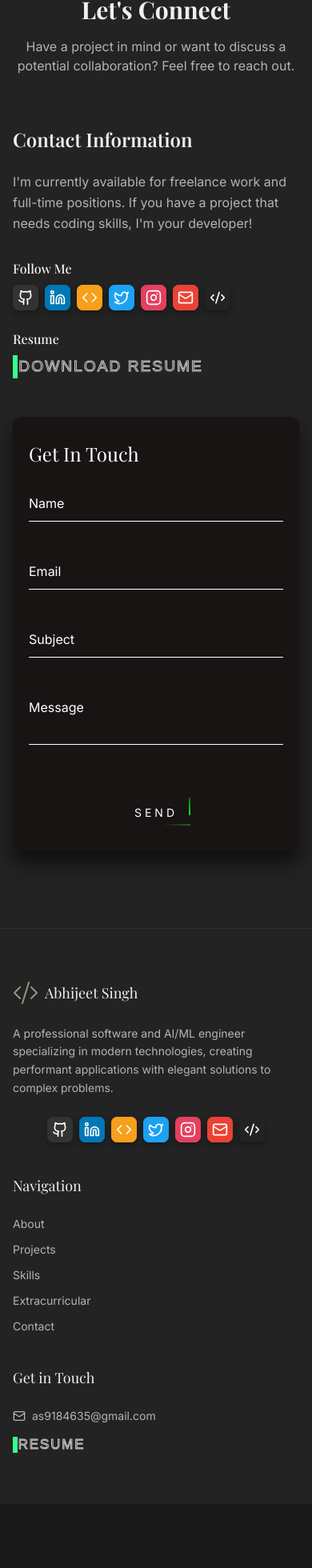
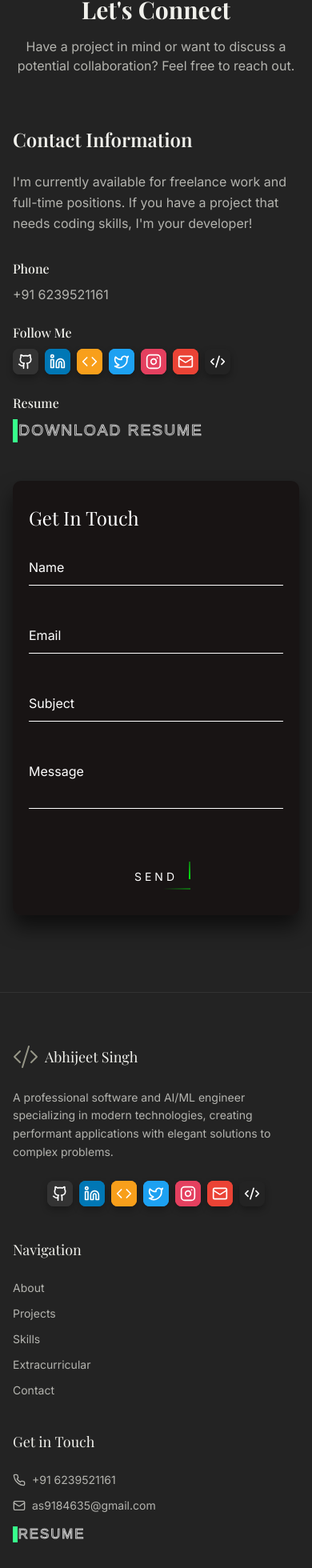
Before and after one commit to abhijeets54/portfolio, a Next.js app: page / in a window 390 px wide. Shown: the part 7042-9002 px from the top of the page at 80% size. Before the commit the page ends 8922 px from the top, so only its background shows below. Built offline with nearby package versions, Linux system fonts and the light colour scheme; a web font is replaced by a local one.

Commit message:
added phone number

```diff
--- a/src/app/page.tsx
+++ b/src/app/page.tsx
@@ -739,6 +739,13 @@ export default function Home() {
 
                 <div className="space-y-6">
                   <div>
+                    <h4 className="text-foreground font-medium mb-2">Phone</h4>
+                    <a href="tel:+916239521161" className="text-muted-foreground hover:text-accent transition-colors">
+                      +91 6239521161
+                    </a>
+                  </div>
+
+                  <div>
                     <h4 className="text-foreground font-medium mb-2">Follow Me</h4>
                     <div className="flex gap-4">
                       <SocialLinks />
--- a/src/components/layout/Footer.tsx
+++ b/src/components/layout/Footer.tsx
@@ -1,6 +1,6 @@
 import React from 'react';
 import Link from 'next/link';
-import { Github, Linkedin, Twitter, Instagram, Mail, Download } from 'lucide-react';
+import { Github, Linkedin, Twitter, Instagram, Mail, Download, Phone } from 'lucide-react';
 import { ResumeButton } from '@/components/ui/resume-button';
 import { SocialLinks } from '@/components/ui/social-links';
 import CodeSlashIcon from '@/components/ui/code-slash-icon';
@@ -62,6 +62,12 @@ const Footer = () => {
               <h4 className="font-serif text-lg mb-6">Get in Touch</h4>
               <ul className="space-y-3 text-sm">
                 <li>
+                  <a href="tel:+916239521161" className="text-muted-foreground hover:text-accent transition-colors flex items-center">
+                    <Phone className="h-4 w-4 mr-2" />
+                    +91 6239521161
+                  </a>
+                </li>
+                <li>
                   <a href="mailto:your-email@example.com" className="text-muted-foreground hover:text-accent transition-colors flex items-center">
                     <Mail className="h-4 w-4 mr-2" />
                     as9184635@gmail.com
```
